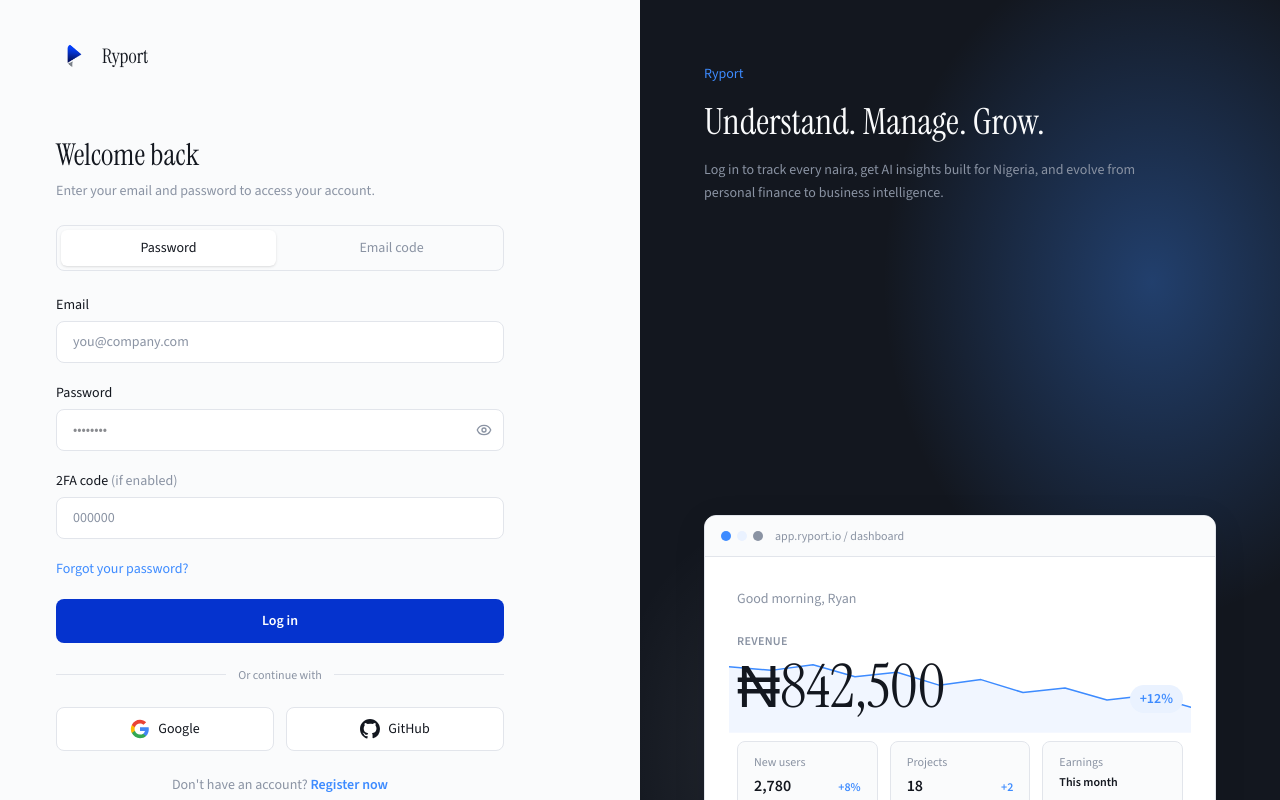
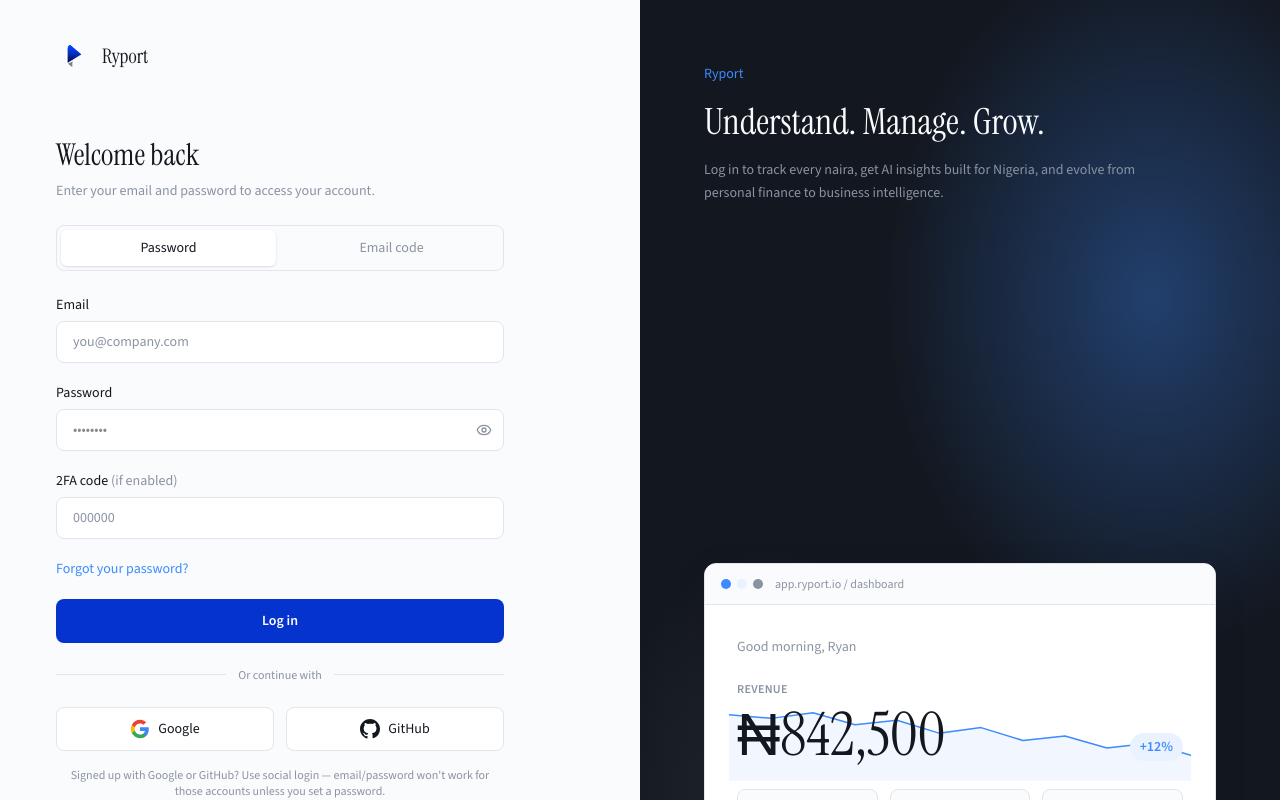
Before and after one commit to ryport-org/ryport-frontend, a Next.js app: page /login in a window 1280 px wide. Shown: the top 800 px of the page. Built offline with nearby package versions, Linux system fonts and the light colour scheme; no server answers.

Commit message:
added new changes

```diff
--- a/components/auth/login-form.tsx
+++ b/components/auth/login-form.tsx
@@ -20,7 +20,7 @@
   useEffect(() => {
     const oauthError = searchParams.get("error");
     if (oauthError) {
-      setError(oauthError);
+      setError(decodeURIComponent(oauthError.replace(/\+/g, " ")));
     }
   }, [searchParams]);
 
@@ -154,6 +154,10 @@
 
       <SocialLogins />
 
+      <p className="mt-4 text-center text-xs text-mist">
+        Signed up with Google or GitHub? Use social login — email/password won&apos;t work for those accounts unless you set a password.
+      </p>
+
       <p className="mt-6 text-center text-sm text-mist">
         Don&apos;t have an account?{" "}
         <Link href="/register" className="font-semibold text-sky hover:underline">
--- a/lib/auth/auth-context.tsx
+++ b/lib/auth/auth-context.tsx
@@ -303,6 +303,12 @@
     return getSupabaseAuthErrorMessage(error);
   }
   if (error instanceof ApiError) {
+    if (error.code === "invalid_credentials") {
+      return "Invalid email or password. If you signed up with Google or GitHub, use those buttons below.";
+    }
+    if (error.code === "supabase_auth_error") {
+      return error.message;
+    }
     if (error.details && typeof error.details === "object") {
       const fieldMessages = Object.entries(error.details)
         .flatMap(([field, msgs]) => {
```
